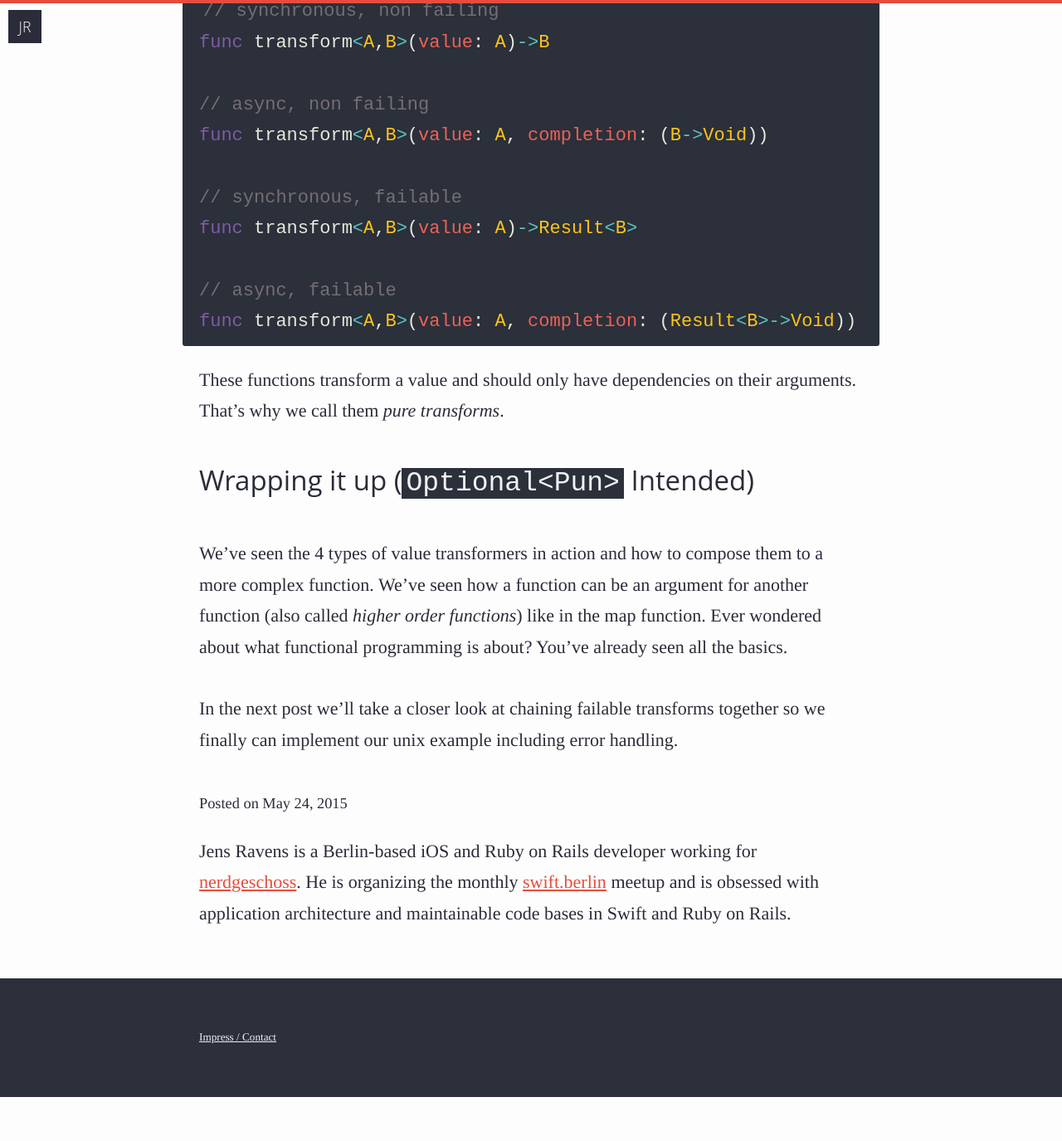
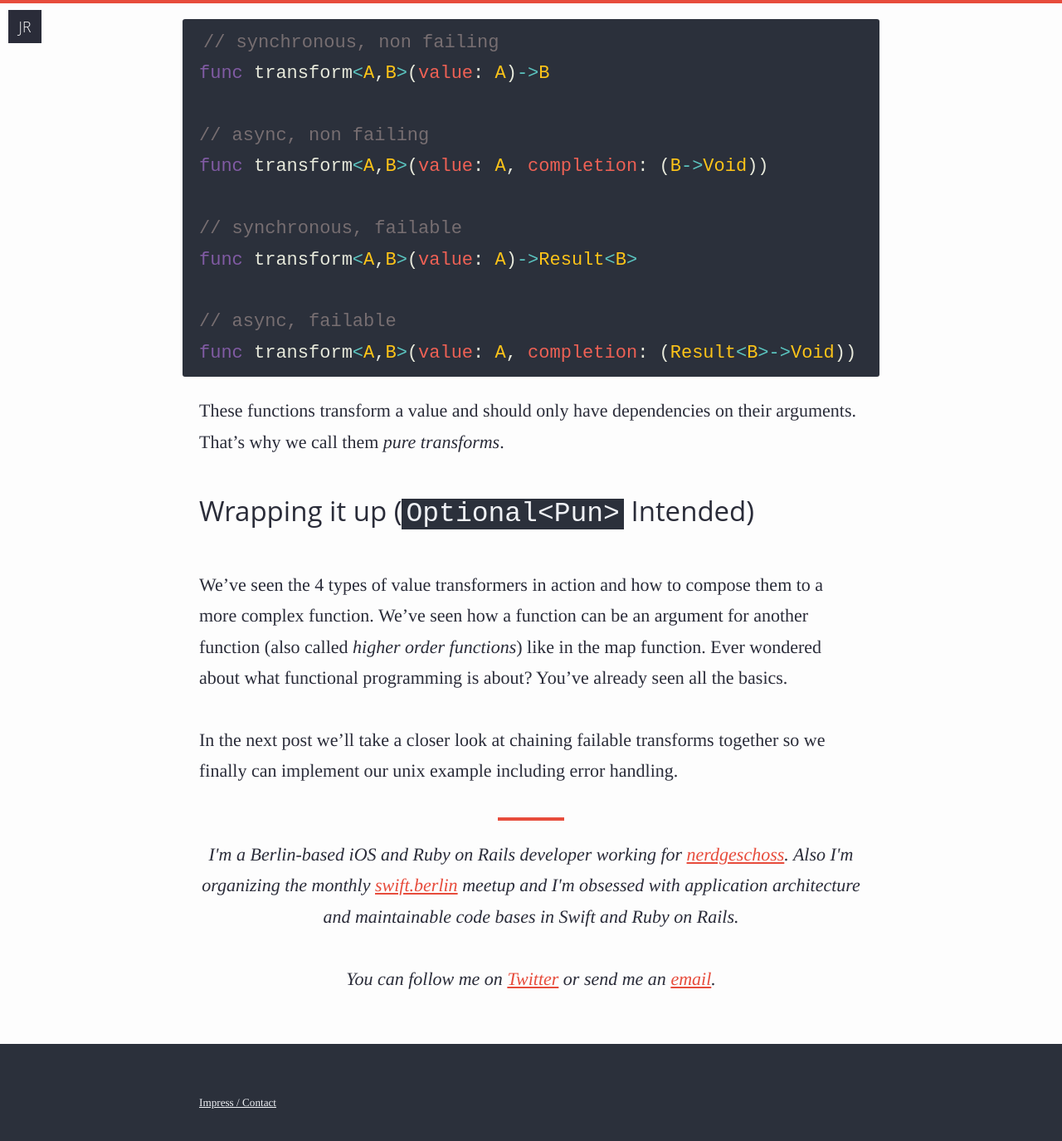
Before and after one commit to JensRavens/jensravens.github.io, a Jekyll site: the page built from _posts/2015-05-24-transforming-the-world-into-a-better-place.md, in a window 1280 px wide and 1400 px high, scrolled down 6073 px. Shown: the top 1375 px of the window at 83% size. Built offline with Jekyll 4.4.1, drawn with Linux system fonts in a browser that asks for light colours; Markdown is read by kramdown in place of the engine named in the settings; before the commit the page ends 7395 px from its top, so only the background shows below that.

Commit message:
updating the footer

```diff
--- a/_layouts/post.html
+++ b/_layouts/post.html
@@ -6,11 +6,13 @@ layout: default
   <div class="hero" style="background-image: url({{page.hero}})"></div>
   {% endif %}
   <div class="container">
+    <div class="article-date">{{page.date | date: "%B %e, %Y"}}</div>
     {{ content }}
-    <footer>
-      <small>Posted on {{ page.date | date: "%B %e, %Y" }}</small>
-      <p>
-        Jens Ravens is a Berlin-based iOS and Ruby on Rails developer working for <a href="http://nerdgeschoss.de" target="new">nerdgeschoss</a>. He is organizing the monthly <a href="http://swift.berlin" target="new">swift.berlin</a> meetup and is obsessed with application architecture and maintainable code bases in Swift and Ruby on Rails.
+    <footer class="article-footer">
+      <p class="lead">I'm a Berlin-based iOS and Ruby on Rails developer working for <a href="http://nerdgeschoss.de">nerdgeschoss</a>. Also I'm organizing the monthly <a href="http://swift.berlin">swift.berlin</a> meetup and I'm obsessed with application architecture and maintainable code bases in Swift and Ruby on Rails.</p>
+
+      <p class="lead">
+        You can follow me on <a href="https://twitter.com/JensRavens">Twitter</a> or send me an <a href="mailto:blog@jensravens.de">email</a>.
       </p>
     </footer>
   </div>
--- a/_sass/_article.scss
+++ b/_sass/_article.scss
@@ -38,6 +38,10 @@ article {
   }
 }
 
+.article-date {
+  text-align: right;
+}
+
 .article-series {
   font-size: 1rem;
   margin: 0;
@@ -51,6 +55,20 @@ article {
   &:hover {
     color: #eff1f5;
     background-color: #8fa1b3;
+  }
+}
+
+.article-footer {
+  text-align: center;
+  font-style: italic;
+  &:before {
+    content: '';
+    display: block;
+    position: relative;
+    width: 80px;
+    height: 4px;
+    margin: 0 auto;
+    background-color: $color-tint;
   }
 }
 
```
